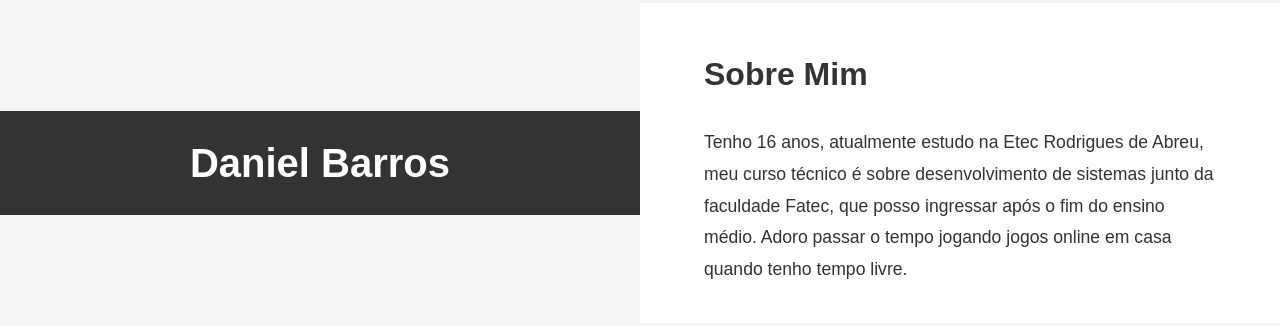
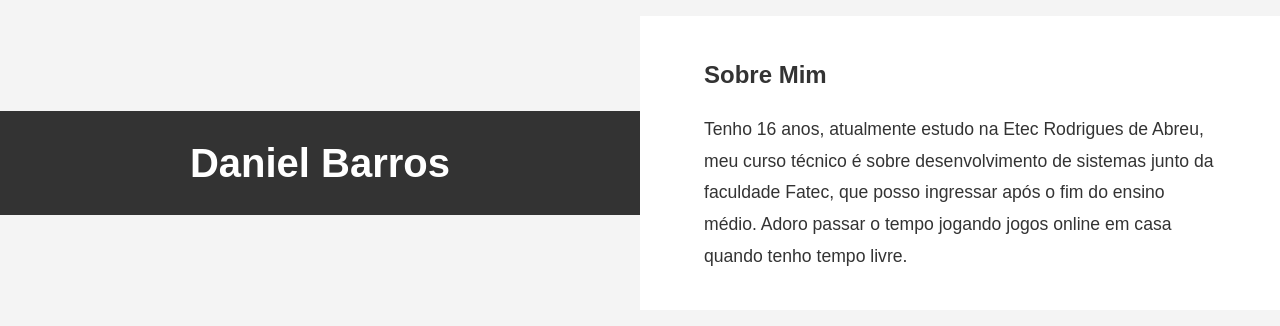
Before and after one commit to danielbsxzz/danielbsxzz, a plain HTML site: page index.html in a window 1280 px wide. Shown: the part 237-563 px from the top of the page. Drawn offline with Linux system fonts and the light colour scheme.

Commit message:
Update style.css

```diff
--- a/style.css
+++ b/style.css
@@ -46,11 +46,6 @@ section .container {
     text-align: left;
 }
 
-h2 {
-    color: #333;
-    font-size: 2em;
-}
-
 p {
     font-size: 1.1em;
     line-height: 1.8;
```
